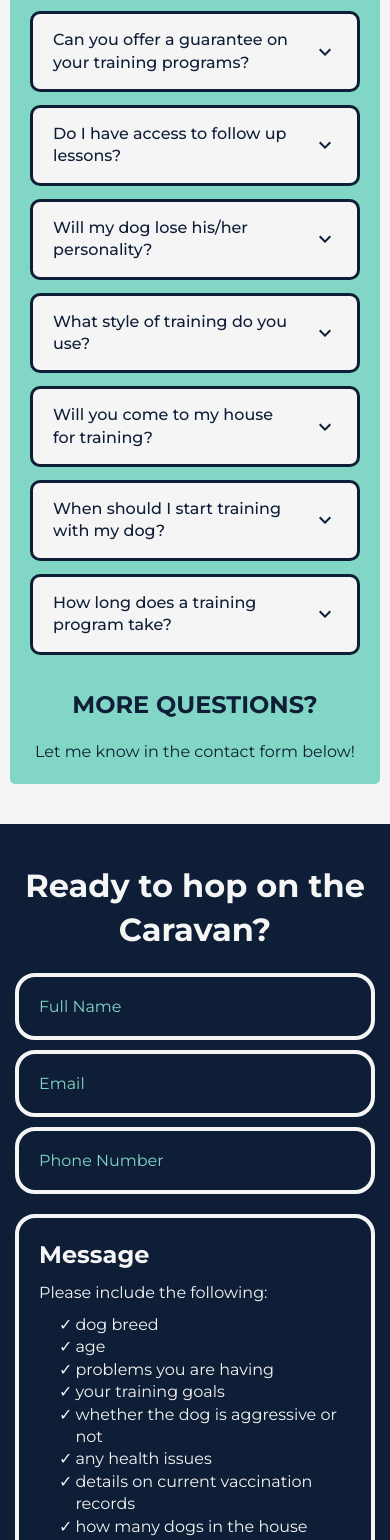
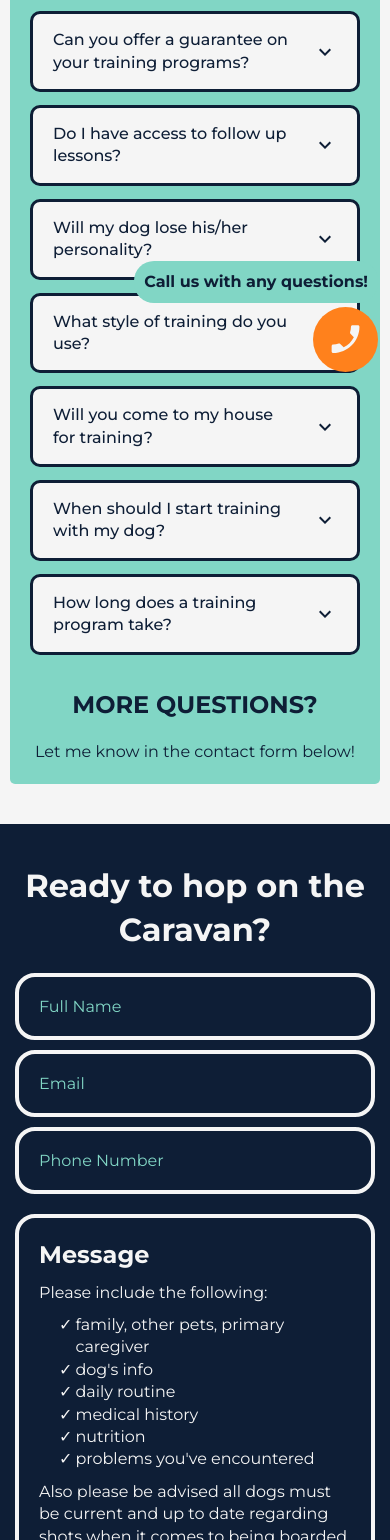
Before and after one commit to patrickjwahl/riptide, a Next.js app: page /faq in a window 390 px wide. Shown: the part 460-2000 px from the top of the page. Built offline with nearby package versions, Linux system fonts and the light colour scheme.

Commit message:
Add call button

```diff
--- /dev/null
+++ b/components/callbutton.module.scss
@@ -0,0 +1,51 @@
+@use '../styles/variables';
+
+.container {
+    position: fixed;
+    bottom: 12px;
+    right: 12px;
+    z-index: 200;
+    display: none;
+    flex-direction: column-reverse;
+    align-items: flex-end;
+    gap: 4px;
+    width: 0px;
+
+    div {
+        background-color: variables.$theme-dark;
+        padding: 10px;
+        border-radius: 20px;
+        font-weight: bold;
+        white-space: nowrap;
+        transform: scale(0);
+        transform-origin: 85% 50%;
+        transition: transform 0.5s ease-out;
+
+        &.visible {
+            transform: scale(1);
+        }
+    }
+
+    button {
+        background-color: variables.$highlight-color;
+        width: 65px;
+        height: 65px;
+        border: none;
+        border-radius: 200px;
+        color: variables.$background-color;
+        align-items: center;
+        justify-content: center;
+        display: flex;
+
+        svg {
+            height: 70%;
+            width: 70%;
+        }
+    }
+}
+
+@media screen and (max-width: 1000px) {
+    .container {
+        display: flex;
+    }
+}
--- /dev/null
+++ b/components/callbutton.tsx
@@ -0,0 +1,33 @@
+import styles from './callbutton.module.scss';
+import { MdPhoneEnabled } from 'react-icons/md';
+import { useEffect, useState } from 'react';
+import cn from 'classnames';
+
+const CallButton = () => {
+
+    const [ textVisible, setTextVisible ] = useState(false);
+
+    useEffect(() => {
+        setTextVisible(true);
+    }, []);
+
+    const hideText = () => {
+        setTextVisible(false);
+        document.removeEventListener('touchmove', hideText);
+    };
+
+    useEffect(() => {
+        document.addEventListener('touchmove', hideText);
+
+        return () => document.removeEventListener('touchmove', hideText);
+    }, []);
+
+    return (
+        <div className={styles.container}>
+            <a href='tel:4015249805'><button><MdPhoneEnabled /></button></a>
+            <div className={cn({[styles.visible]: textVisible})}>Call us with any questions!</div>
+        </div>
+    );
+}
+
+export default CallButton;
--- a/components/contact.tsx
+++ b/components/contact.tsx
@@ -114,18 +114,14 @@ const Contact = () => {
                     <div>Please include the following:</div>
                     <div className={styles.columnList}>
                         <ul>
-                            <li>dog breed</li>
-                            <li>age</li>
-                            <li>problems you are having</li>
-                            <li>your training goals</li>
-                            <li>whether the dog is aggressive or not</li>
+                            <li>family, other pets, primary caregiver</li>
+                            <li>dog's info</li>
+                            <li>daily routine</li>
                         </ul>
                         <ul>
-                            <li>any health issues</li>
-                            <li>details on current vaccination records</li>
-                            <li>how many dogs in the house</li>
-                            <li>how many dogs you're interested in having trained/boarded</li>
-                            <li>best time to contact you</li>
+                            <li>medical history</li>
+                            <li>nutrition</li>
+                            <li>problems you've encountered</li>
                         </ul>
                     </div>
                     <div>Also please be advised all dogs must be current and up to date regarding shots when it comes to being boarded and trained with us.</div>
--- a/components/footer.tsx
+++ b/components/footer.tsx
@@ -10,8 +10,9 @@ const Footer = () => {
             </div>
             <div>
                 <h3>CARAVAN K9</h3>
-                <div>Proudly serving Duval and St. Johns Counties, Florida</div>
-                <div className={styles.emailLink}>Get in touch! — <a href='mailto:curtis@caravank9.com' target="_blank">curtis@caravank9.com</a></div>
+                <div>Proudly serving Jacksonville, Jax Beaches, Ponte Vedra, and Nocatee, Florida</div>
+                <div className={styles.emailLink}>Get in touch!</div>
+                <div style={{marginTop: 0}} className={styles.emailLink}><a href='mailto:curtis@caravank9.com' target="_blank">curtis@caravank9.com</a> {' • '} <a href='tel:4015249805'>(401) 524-9805</a></div>
             </div>
             <div className={styles.infoBox}>
                 <div>&copy; 2023 Caravan K9</div>
--- a/components/layout.tsx
+++ b/components/layout.tsx
@@ -5,6 +5,7 @@ import styles from './layout.module.scss'
 import cn from "classnames";
 import Contact from "./contact";
 import Footer from "./footer";
+import CallButton from "./callbutton";
 
 interface Props {
     children: React.ReactNode,
@@ -43,6 +44,7 @@ const Layout = ({ children, containsHero = false }) => {
             <main onClick={() => {setDropdownOpen(false);}} className={cn({[styles.navbarPadding]: !containsHero})}>{children}</main>
             <Contact />
             <Footer />
+            <CallButton />
         </>
     )
 }
```
